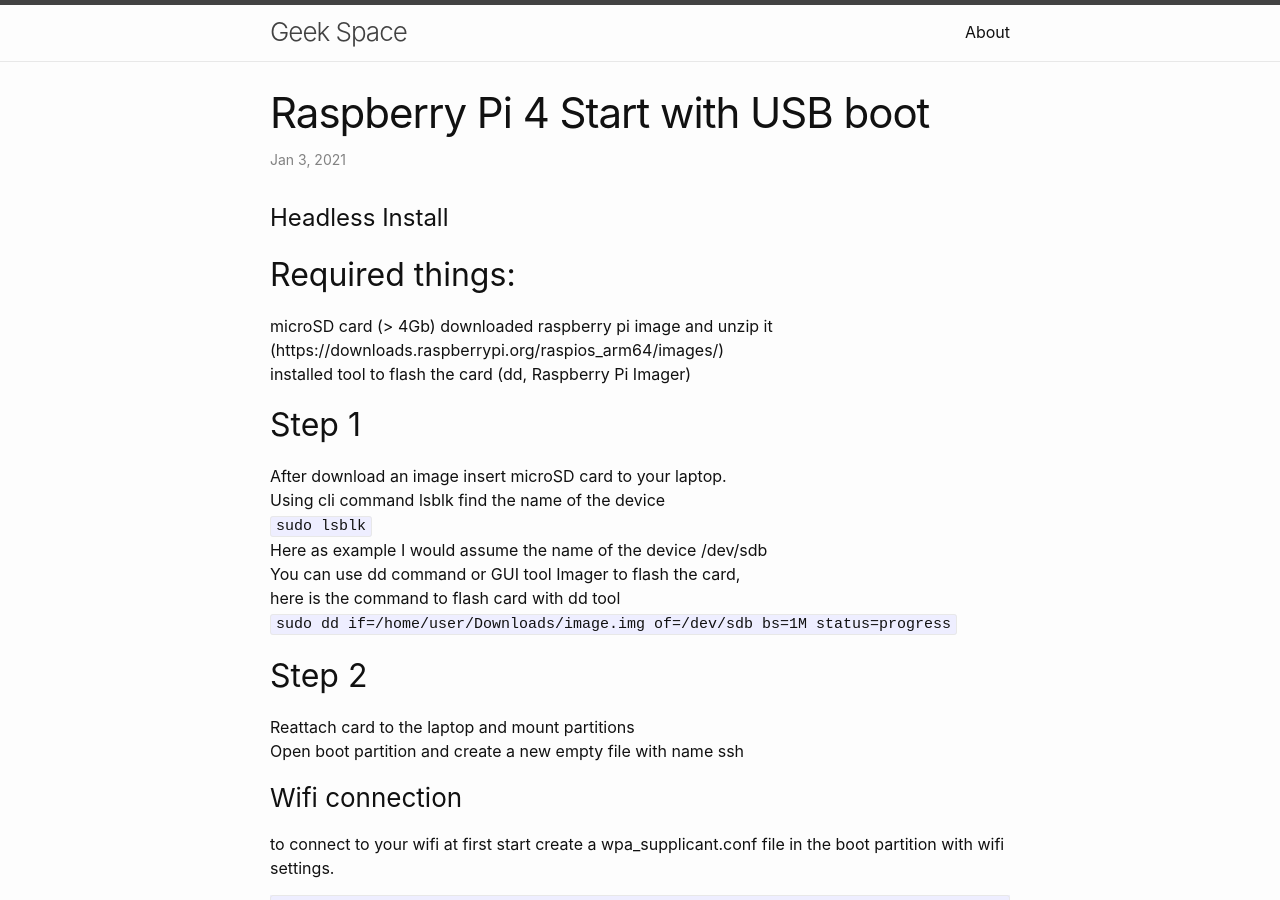
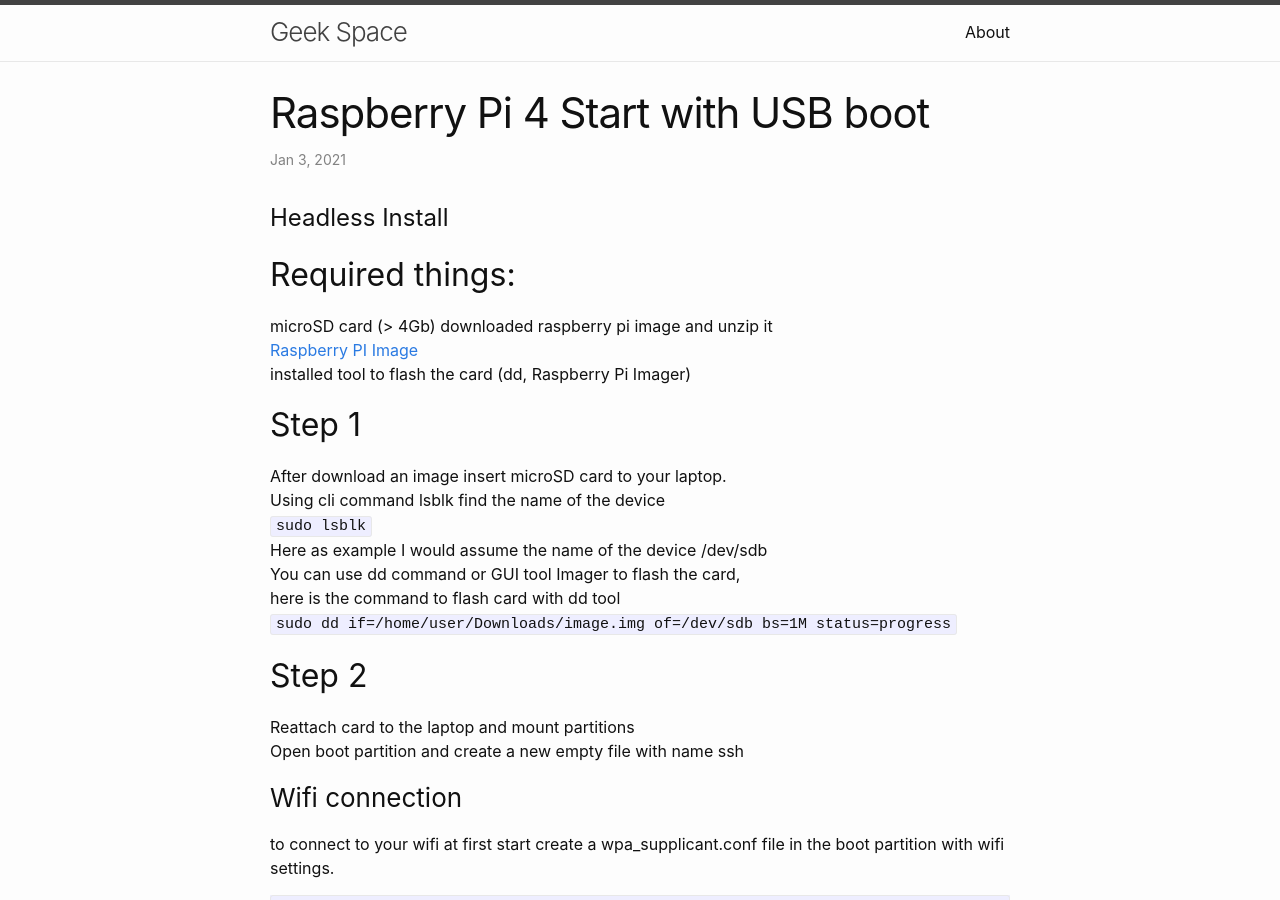
Before and after one commit to merkio/merkio.github.io, a Jekyll site: the page built from blogs/raspberry-k3s/_posts/2021-01-03-raspberry-usb_boot.md, in a window 1280 px wide and 900 px high. Built offline with Jekyll 4.4.1, drawn with Linux system fonts in a browser that asks for light colours.

Commit message:
fix: link

```diff
--- a/blogs/raspberry-k3s/_posts/2021-01-25-raspberry-k3s.md
+++ b/blogs/raspberry-k3s/_posts/2021-01-03-raspberry-usb_boot.md
@@ -10,7 +10,7 @@ categories: raspberry
 
 microSD card (> 4Gb)
 downloaded raspberry pi image and unzip it \
-(https://downloads.raspberrypi.org/raspios_arm64/images/) \
+[Raspberry PI Image](https://downloads.raspberrypi.org/raspios_arm64/images/) \
 installed tool to flash the card (dd, Raspberry Pi Imager)
 
 ## Step 1
```
